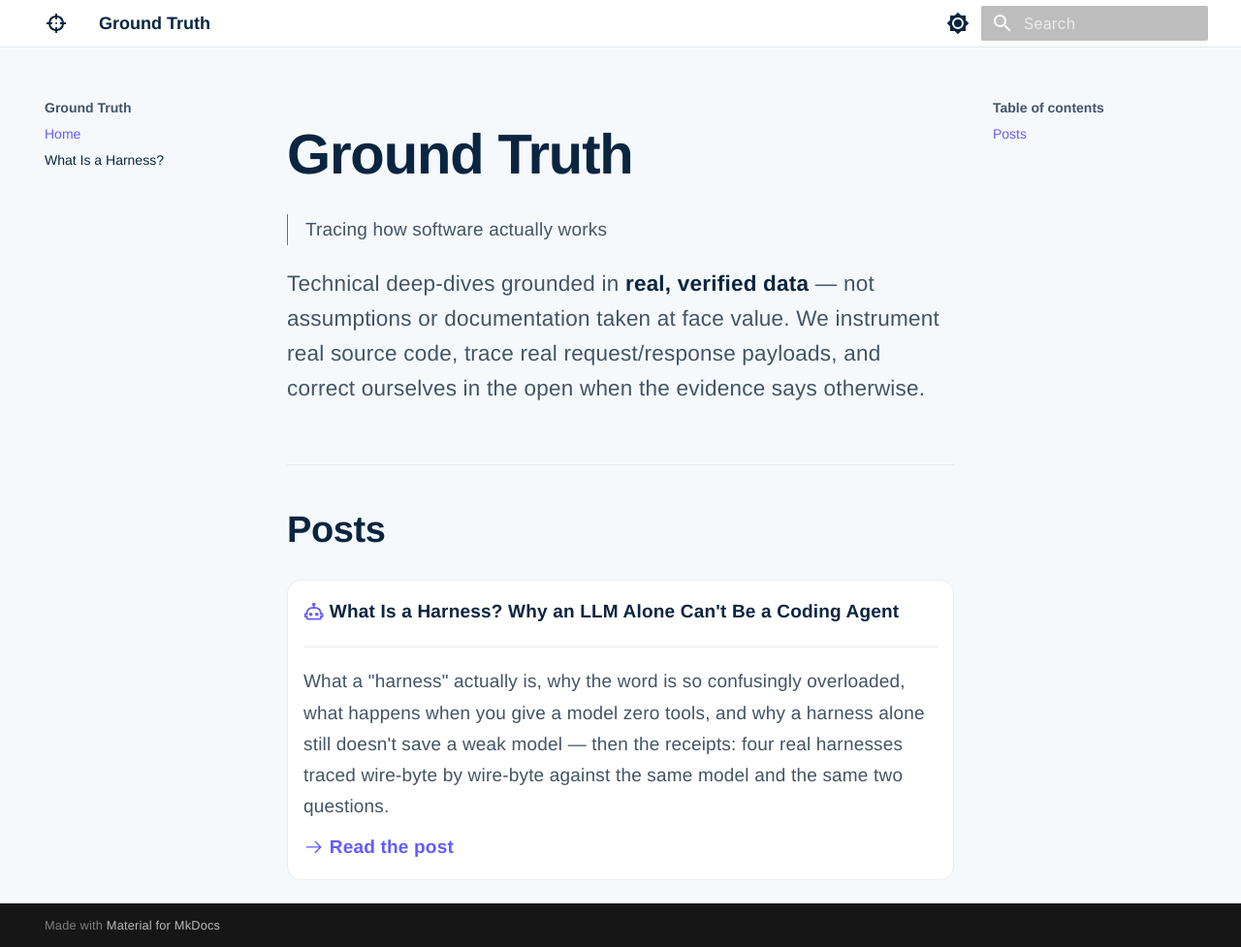
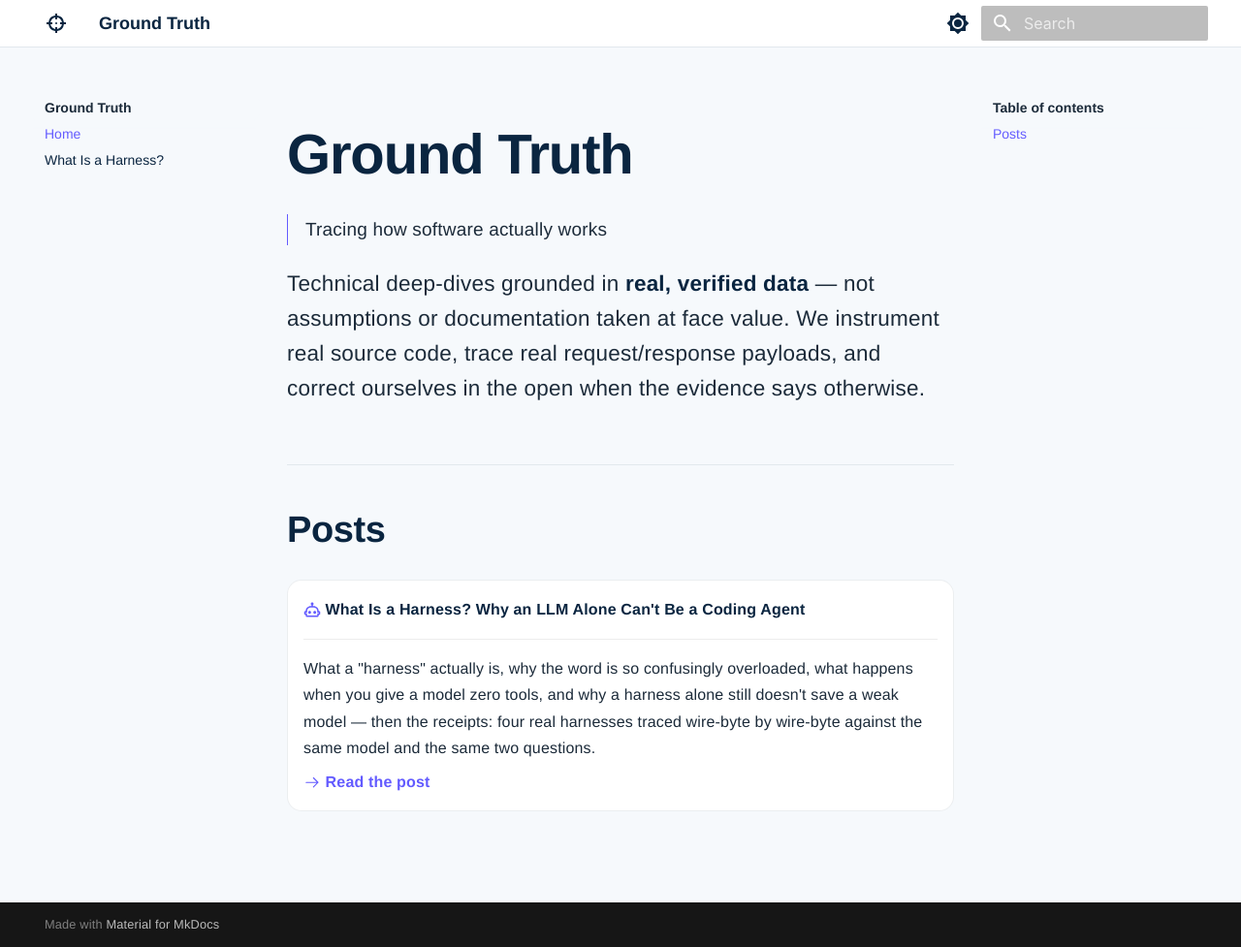
Before and after one commit to s4sarath/ground-truth, an MkDocs documentation site: the page built from docs/index.md, in a window 1280 px wide and 977 px high. Shown: the whole window at 97% size. Built offline with MkDocs 1.6.1 and Material for MkDocs 9.7.7, drawn with Linux system fonts in a browser that asks for light colours; some web fonts are replaced.

Commit message:
Shrink body text and darken it, without going bold
Base content font-size down two steps (0.95rem -> 0.8rem). Body text
color darkened from Stripe's own #425466 to #1c2b3a for more ink/
contrast on screen, keeping weight at regular (not bold).

```diff
--- a/docs/stylesheets/extra.css
+++ b/docs/stylesheets/extra.css
@@ -17,7 +17,7 @@
   --gt-accent: #635bff; /* Stripe "Blurple" — the one accent color */
   --gt-accent-dark: #7a73ff; /* Stripe's own dark-mode Blurple variant */
   --gt-navy: #0a2540; /* Stripe titleColor */
-  --gt-slate: #425466; /* Stripe textColor */
+  --gt-slate: #1c2b3a; /* darker than Stripe's own textColor — more ink, still not pure black */
   --gt-orange: #eb6834;
   --gt-aqua: #1baf7a;
   --gt-red: #e34948;
@@ -102,7 +102,7 @@ body,
   color: var(--md-default-fg-color);
 }
 .md-typeset {
-  font-size: 0.95rem;
+  font-size: 0.8rem;
   line-height: 1.7;
   color: var(--gt-slate);
   letter-spacing: 0.01em;
```
